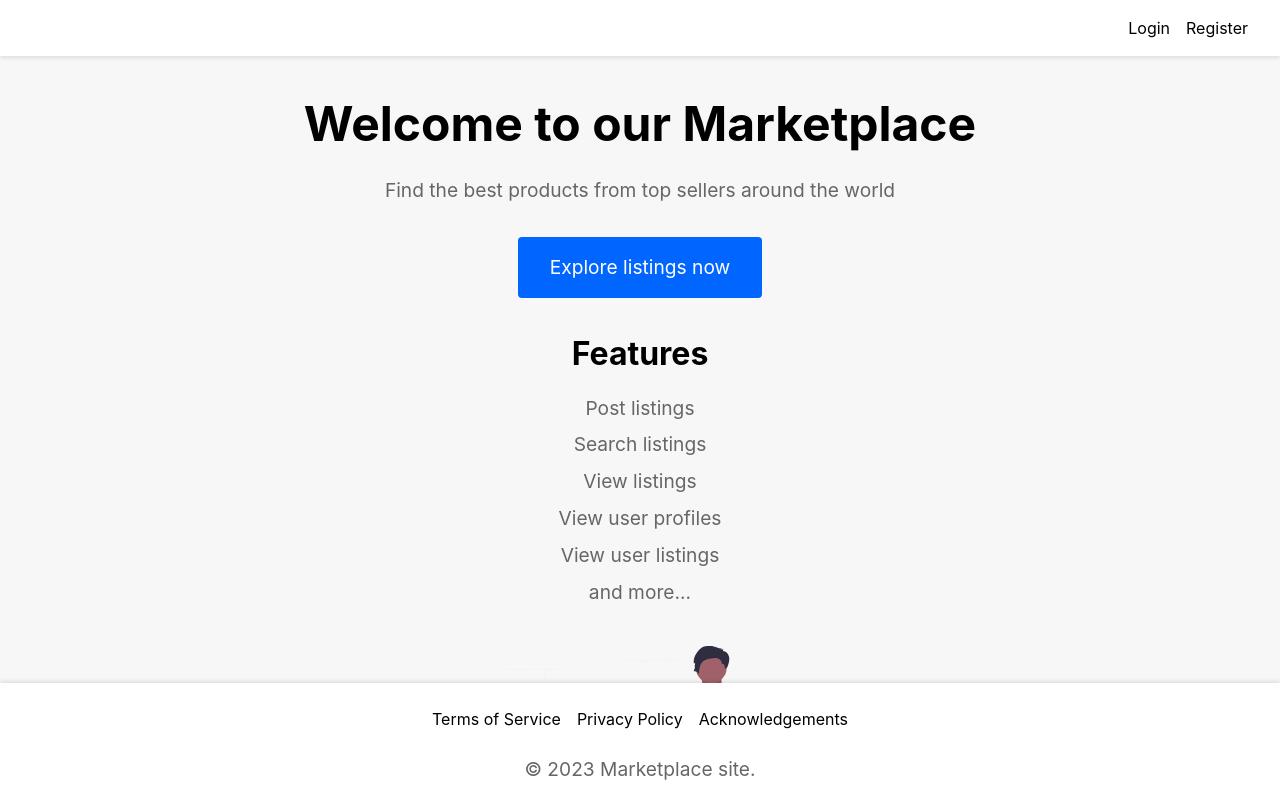
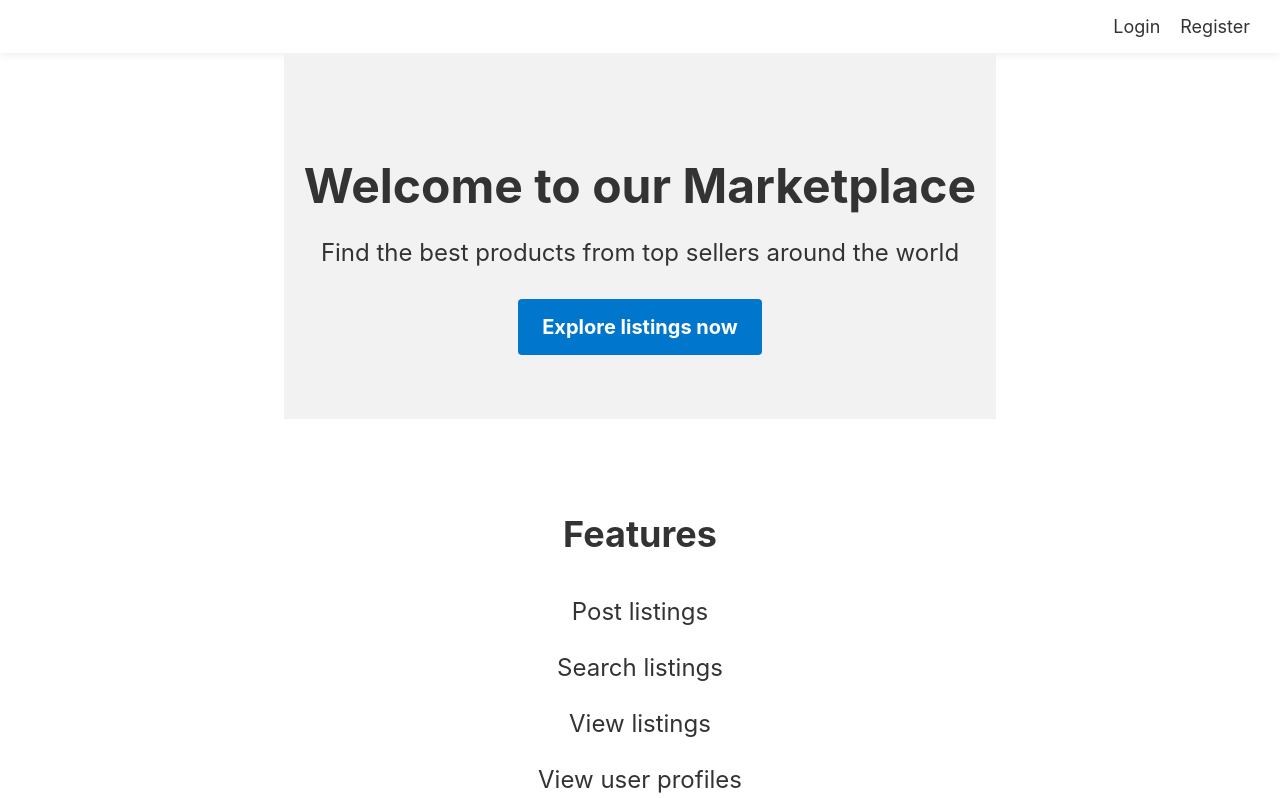
Before and after one commit to vaasuu/2023-final-project-vaasuu, a React (Vite) app in the folder frontend/: page / in a window 1280 px wide. Shown: the top 798 px of the page. Built offline with nearby package versions, Linux system fonts and the light colour scheme.

Commit message:
Add TOS, privacy policy, acknoledgement pages

```diff
--- a/frontend/src/App.jsx
+++ b/frontend/src/App.jsx
@@ -1,7 +1,6 @@
 import {
   Route,
   RouterProvider,
-  Routes,
   createBrowserRouter,
   createRoutesFromElements,
 } from "react-router-dom";
@@ -17,6 +16,9 @@ import EditListing from "./components/pages/EditListing/EditListing";
 import ResetPassword from "./components/pages/ResetPassword/ResetPassword";
 import NotFound from "./components/pages/NotFound/NotFound";
 import MarketLayout from "./components/Layouts/MarketLayout";
+import TermsOfService from "./components/pages/TermsOfService/TermsOfService";
+import PrivacyPolicy from "./components/pages/PrivacyPolicy/PrivacyPolicy";
+import Acknowledgements from "./components/pages/Acknowledgements/Acknowledgements";
 
 const router = createBrowserRouter(
   createRoutesFromElements([
@@ -34,6 +36,9 @@ const router = createBrowserRouter(
       <Route path="users/:id/edit" element={<EditUser />} />
     </Route>,
     <Route path="/reset-password" element={<ResetPassword />} />,
+    <Route path="/tos" element={<TermsOfService />} />,
+    <Route path="/privacy" element={<PrivacyPolicy />} />,
+    <Route path="/acknowledgements" element={<Acknowledgements />} />,
     <Route path="*" element={<NotFound />} />,
   ])
 );
--- /dev/null
+++ b/frontend/src/components/pages/Acknowledgements/Acknowledgements.jsx
@@ -0,0 +1,26 @@
+const Acknowledgements = () => {
+  document.title = "Acknowledgements | Marketplace";
+
+  return (
+    <div className="container">
+      <h1>Acknowledgements</h1>
+      <p>
+        <a href="https://www.svgrepo.com/svg/511129/shopping-cart-01">
+          Shopping cart icon{" "}
+        </a>
+        used in the favicon is by{" "}
+        <a href="https://www.svgrepo.com/author/krystonschwarze/">
+          krystonschwarze
+        </a>
+        {", "}
+        used under the{" "}
+        <a href="https://www.svgrepo.com/page/licensing#CC%20Attribution">
+          Creative Commons Attribution lisense
+        </a>
+        .
+      </p>
+    </div>
+  );
+};
+
+export default Acknowledgements;
--- a/frontend/src/components/pages/Landing/Landing.css
+++ b/frontend/src/components/pages/Landing/Landing.css
@@ -1,143 +1,125 @@
-/* General styles */
-* {
-  box-sizing: border-box;
-  margin: 0;
-  padding: 0;
+.landing {
+  display: flex;
+  flex-direction: column;
+  min-height: 100vh;
 }
 
-body {
-  font-family: "Inter", sans-serif;
-  font-size: 16px;
-  line-height: 1.5;
-  background-color: #f7f7f7;
-}
-
-a {
-  color: inherit;
-  text-decoration: none;
-}
-
-ul {
-  list-style: none;
-}
-
-/* Header styles */
 .landing-header {
   background-color: #fff;
-  padding: 1rem;
-  box-shadow: 0 2px 4px rgba(0, 0, 0, 0.1);
-  position: sticky;
-  top: 0;
-  z-index: 1;
+  padding: 16px 20px;
+  box-shadow: 0 0 10px rgba(0, 0, 0, 0.1);
 }
 
 .landing-nav {
   display: flex;
   justify-content: flex-end;
+  align-items: center;
+}
+
+.landing-nav a {
+  color: #333;
+  text-decoration: none;
+  font-size: 18px;
+  margin: 0 10px;
+}
+
+.landing-main {
+  flex: 1;
+  display: flex;
+  flex-direction: column;
+  align-items: center;
+  justify-content: center;
+}
+
+.landing-hero {
+  text-align: center;
+  padding: 64px 20px;
+  background-color: #f2f2f2;
+}
+
+.landing-hero h1 {
+  font-size: 48px;
+  margin-bottom: 16px;
+}
+
+.landing-hero p {
+  font-size: 24px;
+  margin-bottom: 32px;
+}
+
+.btn-primary {
+  display: inline-block;
+  padding: 16px 24px;
+  font-size: 20px;
+  font-weight: bold;
+  color: #fff;
+  background-color: #0077cc;
+  border-radius: 4px;
+  text-decoration: none;
+  transition: background-color 0.2s ease;
+}
+
+.btn-primary:hover {
+  background-color: #005fa3;
+}
+
+.landing-features {
+  background-color: #fff;
+  padding: 64px 20px;
+  text-align: center;
+  max-width: 800px;
+  margin: 0 auto;
+}
+
+.landing-features h2 {
+  font-size: 36px;
+  margin-bottom: 32px;
+}
+
+.landing-features ul {
+  list-style: none;
+  padding: 0;
+  margin: 0;
+  font-size: 24px;
+  line-height: 2;
+}
+
+.landing-features li {
+  margin-bottom: 8px;
+}
+
+.landing-illustration {
+  margin: 64px 0;
+}
+
+.landing-features-illustration {
+  max-width: 100%;
+  height: auto;
+}
+
+.landing-footer {
+  background-color: #333;
+  color: #fff;
+  padding: 16px 20px;
+  margin-top: auto;
+  text-align: center;
 }
 
 .landing-footer-nav {
   display: flex;
   justify-content: center;
-}
-
-.landing-nav a {
-  margin-right: 1rem;
-}
-
-/* Main styles */
-.landing-main {
-  display: flex;
-  flex-direction: column;
-  justify-content: center;
-  align-items: center;
-  padding: 2rem;
-}
-
-.landing-hero {
-  text-align: center;
-  margin-bottom: 2rem;
-}
-
-.landing-hero h1 {
-  font-size: 3rem;
-  margin-bottom: 1rem;
-}
-
-.landing-hero p {
-  font-size: 1.2rem;
-  margin-bottom: 2rem;
-  color: #666;
-}
-
-.btn-primary {
-  display: inline-block;
-  background-color: #0066ff;
-  color: #fff;
-  padding: 1rem 2rem;
-  border-radius: 0.25rem;
-  font-size: 1.2rem;
-  transition: all 0.2s ease;
-}
-
-.btn-primary:hover {
-  background-color: #0052cc;
-}
-
-.landing-features {
-  text-align: center;
-  margin-bottom: 2rem;
-}
-
-.landing-features h2 {
-  font-size: 2rem;
-  margin-bottom: 1rem;
-}
-
-.landing-features li {
-  font-size: 1.2rem;
-  margin-bottom: 0.5rem;
-  color: #666;
-}
-
-/* Illustration styles */
-.landing-illustration {
-  text-align: center;
-  margin-bottom: 2rem;
-}
-
-.landing-features-illustration {
-  max-width: 100%;
-  height: auto;
-  max-height: 300px;
-}
-
-/* Footer styles */
-.landing-footer {
-  display: flex;
-  flex-direction: column;
-  background-color: #fff;
-  padding: 1rem;
-  box-shadow: 0 -2px 4px rgba(0, 0, 0, 0.1);
-  position: sticky;
-  bottom: 0;
-  z-index: 1;
-}
-
-.landing-footer-nav {
-  display: flex;
-  justify-content: center;
-  align-items: center;
+  margin-bottom: 16px;
+  flex-direction: row;
   flex-wrap: wrap;
 }
 
 .landing-footer-nav a {
-  margin: 0.5rem;
+  color: #fff;
+  text-decoration: none;
+  font-size: 18px;
+  margin: 0 10px;
 }
 
 .landing-copyright {
-  font-size: 1.2rem;
-  margin-top: 1rem;
-  text-align: center;
-  color: #666;
+  font-size: 16px;
 }
--- a/frontend/src/components/pages/Landing/Landing.jsx
+++ b/frontend/src/components/pages/Landing/Landing.jsx
@@ -14,6 +14,8 @@ const bottomLinks = [
 ];
 
 const Landing = () => {
+  document.title = "Marketplace";
+
   return (
     <div className="landing">
       <header className="landing-header">
--- a/frontend/src/components/pages/Login/Login.jsx
+++ b/frontend/src/components/pages/Login/Login.jsx
@@ -1,4 +1,6 @@
 const Login = () => {
+  document.title = "Login | Marketplace";
+
   return (
     <div>
       <h1>Login</h1>
--- /dev/null
+++ b/frontend/src/components/pages/PrivacyPolicy/PrivacyPolicy.jsx
@@ -0,0 +1,74 @@
+const PrivacyPolicy = () => {
+  document.title = "Privacy Policy | Marketplace";
+
+  return (
+    <div className="container">
+      <h1>Privacy Policy</h1>
+      <p>
+        We at [Company Name] value your privacy and are committed to protecting
+        your personal information. This privacy policy explains how we collect,
+        use, and disclose your information when you use our website.
+      </p>
+
+      <h2>Information We Collect</h2>
+      <p>
+        When you visit our website, we may collect certain information
+        automatically, including your IP address, browser type, and operating
+        system. We may also collect information about your browsing behavior,
+        such as the pages you view and the links you click.
+      </p>
+
+      <p>
+        If you choose to register for an account on our website, we may collect
+        additional information such as your name, email address, and billing
+        information.
+      </p>
+
+      <h2>Use of Information</h2>
+      <p>
+        We use the information we collect to provide and improve our website, to
+        personalize your experience, and to communicate with you. We may also
+        use your information for marketing purposes, such as sending you
+        promotional emails about our products and services.
+      </p>
+
+      <h2>Disclosure of Information</h2>
+      <p>
+        We may disclose your information to third-party service providers who
+        help us operate our website, process payments, and deliver products to
+        you. We may also disclose your information if required by law or in
+        connection with a legal proceeding.
+      </p>
+
+      <h2>Cookies</h2>
+      <p>
+        We use cookies to collect information about your browsing behavior and
+        preferences. You can choose to disable cookies in your browser settings,
+        but this may limit your ability to use certain features of our website.
+      </p>
+
+      <h2>Security</h2>
+      <p>
+        We take reasonable measures to protect your personal information from
+        unauthorized access, disclosure, or misuse. However, no security system
+        is completely foolproof, and we cannot guarantee the absolute security
+        of your information.
+      </p>
+
+      <h2>Changes to this Privacy Policy</h2>
+      <p>
+        We reserve the right to update or modify this privacy policy at any
+        time. Your continued use of our website after any changes to the policy
+        constitutes your acceptance of the modified policy.
+      </p>
+
+      <h2>Contact Us</h2>
+      <p>
+        If you have any questions or concerns about this privacy policy, please
+        contact us at [contact information].
+      </p>
+    </div>
+  );
+};
+
+export default PrivacyPolicy;
--- a/frontend/src/components/pages/Register/Register.jsx
+++ b/frontend/src/components/pages/Register/Register.jsx
@@ -1,4 +1,6 @@
 const Register = () => {
+  document.title = "Register | Marketplace";
+
   return (
     <div>
       <h1>Register</h1>
--- a/frontend/src/components/pages/ResetPassword/ResetPassword.jsx
+++ b/frontend/src/components/pages/ResetPassword/ResetPassword.jsx
@@ -1,4 +1,6 @@
 const ResetPassword = () => {
+  document.title = "Reset Password | Market";
+
   return (
     <div>
       <h1>ResetPassword</h1>
--- /dev/null
+++ b/frontend/src/components/pages/TermsOfService/TermsOfService.jsx
@@ -0,0 +1,68 @@
+const TermsOfService = () => {
+  document.title = "Terms of Service | Marketplace";
+
+  return (
+    <div className="container">
+      <h1>Terms of Service</h1>
+      <p>
+        Welcome to our online marketplace, created for educational purposes
+        only. Before using this site, please take a few moments to read our
+        terms of service.
+      </p>
+      <h2>Acceptance of Terms</h2>
+      <p>
+        By accessing or using our online marketplace, you agree to be bound by
+        these terms of service. If you do not agree to these terms, please do
+        not use the site.
+      </p>
+      <h2>User Conduct</h2>
+      <p>
+        You agree to use this site only for lawful purposes and in a manner that
+        does not infringe the rights of any third party. You are solely
+        responsible for any content you post or upload to the site.
+      </p>
+      <h2>Payment</h2>
+      <p>
+        This site is for educational purposes only and no actual payment
+        transactions will be processed. Therefore, no payment information will
+        be collected or stored.
+      </p>
+      <h2>Intellectual Property</h2>
+      <p>
+        All content on this site, including but not limited to text, graphics,
+        logos, and images, are the property of our online marketplace (unless
+        told otherwise) and are protected by copyright law. You agree not to
+        reproduce, distribute, or create derivative works of any content without
+        our express written permission.
+      </p>
+      <h2>Disclaimer of Warranties</h2>
+      <p>
+        This site is provided "as is" and without warranty of any kind, either
+        express or implied, including but not limited to warranties of
+        merchantability, fitness for a particular purpose, or non-infringement.
+        We do not guarantee that the site will be error-free or uninterrupted,
+        or that any defects will be corrected.
+      </p>
+      <h2>Limitation of Liability</h2>
+      <p>
+        In no event shall our online marketplace be liable for any direct,
+        indirect, incidental, special, or consequential damages arising out of
+        or in connection with the use or inability to use the site, even if we
+        have been advised of the possibility of such damages.
+      </p>
+      <h2>Changes to Terms of Service</h2>
+      <p>
+        We reserve the right to update or modify these terms of service at any
+        time without prior notice. Your continued use of the site after any
+        changes to the terms of service constitutes your acceptance of the
+        modified terms.
+      </p>
+      <p>
+        Thank you for using our online marketplace for educational purposes
+        only.
+      </p>
+    </div>
+  );
+};
+
+export default TermsOfService;
```
Also changed, not shown: frontend/src/main.jsx (+7 -6 lines).
